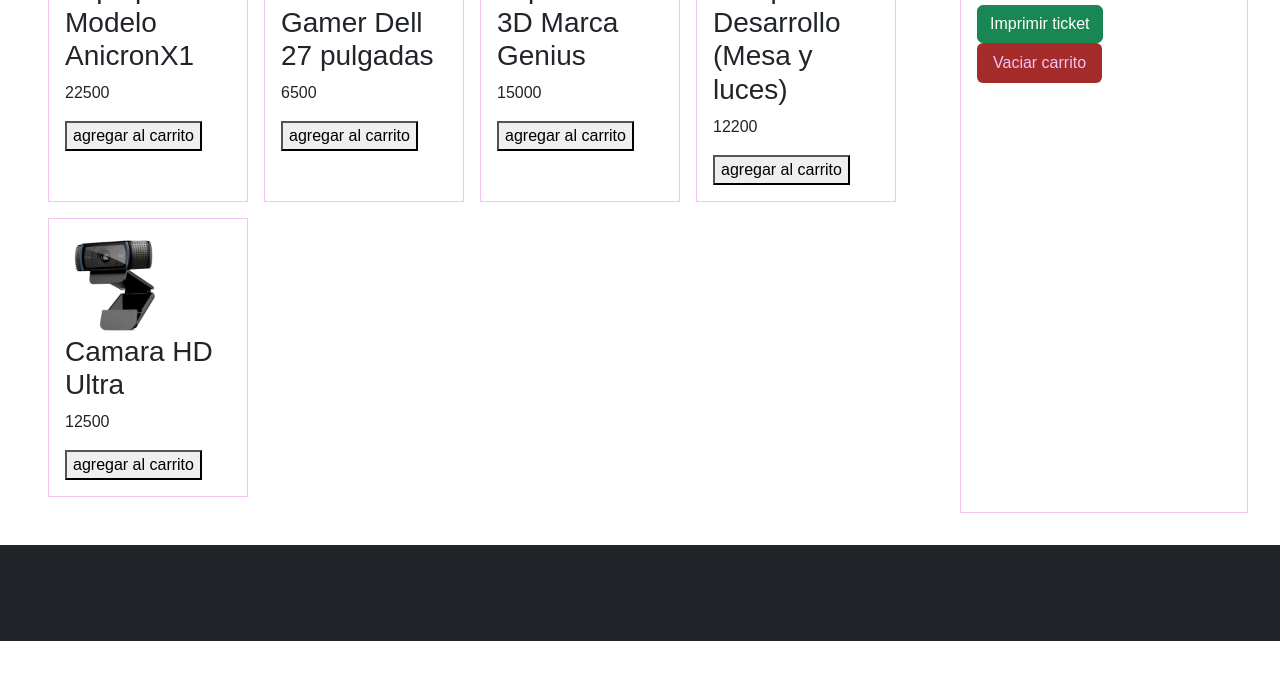
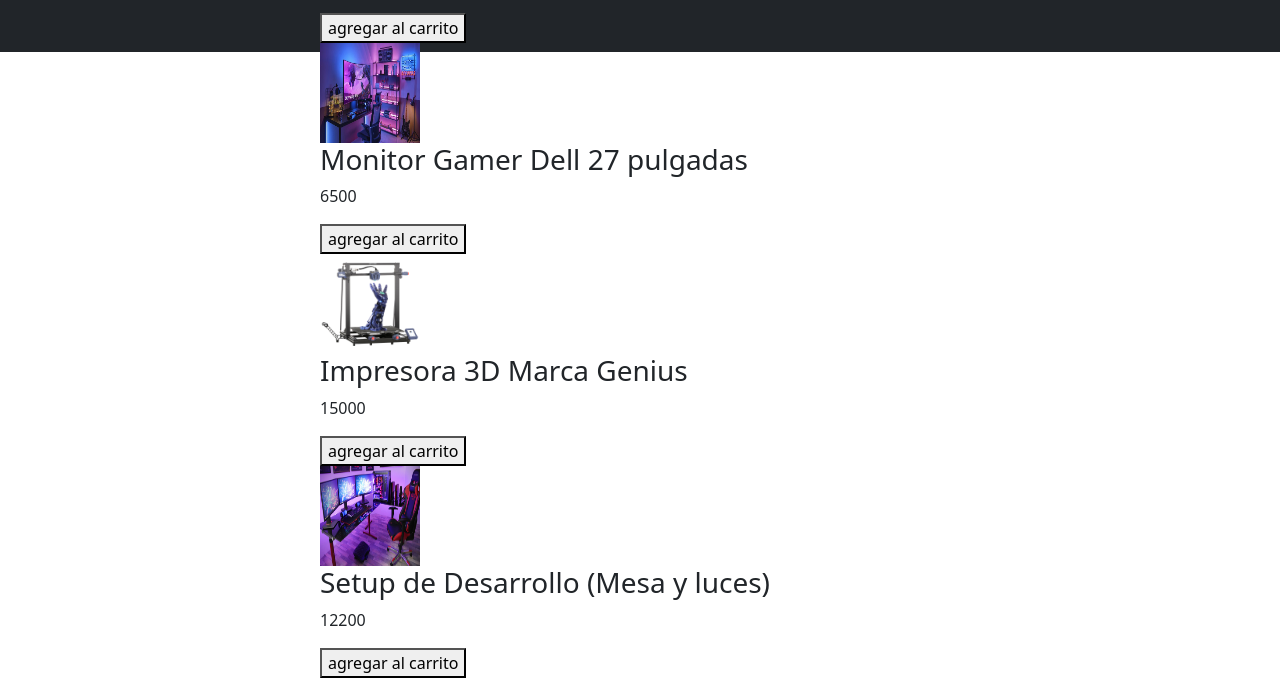
Before and after one commit to IMDLC/carr, a plain HTML site: page index.html in a window 1280 px wide. Shown: the part 466-1148 px from the top of the page. Before the commit the page ends 1107 px from the top, so only its background shows below. Drawn offline with nearby package versions, Linux system fonts and the light colour scheme.

Commit message:
Update index.html

```diff
--- a/index.html
+++ b/index.html
@@ -15,7 +15,6 @@
 
 
         <!-- Navigation-->
-       <link rel="stylesheet" href="CSS/estilos.css">
 
 
         <!-- Header-->
```
